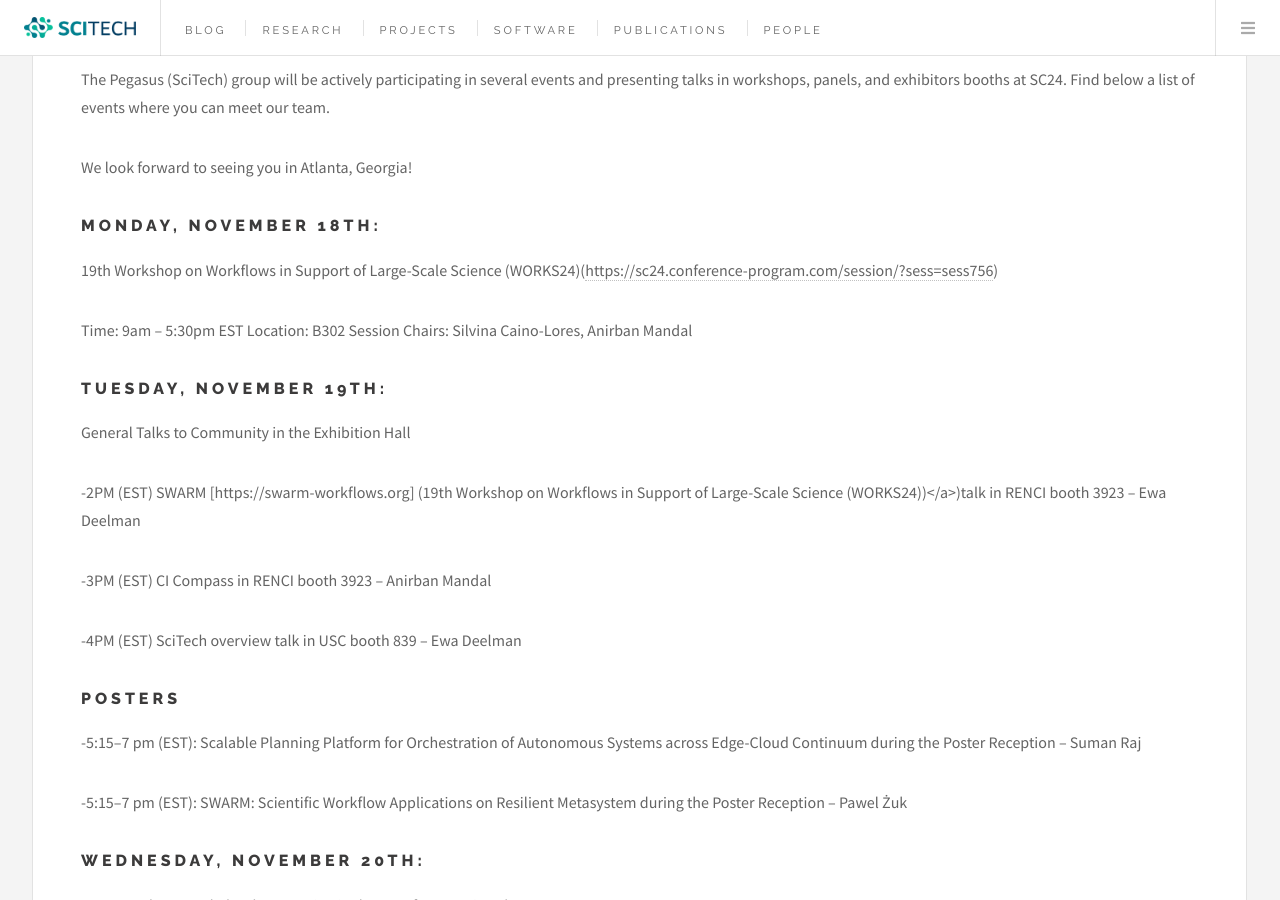
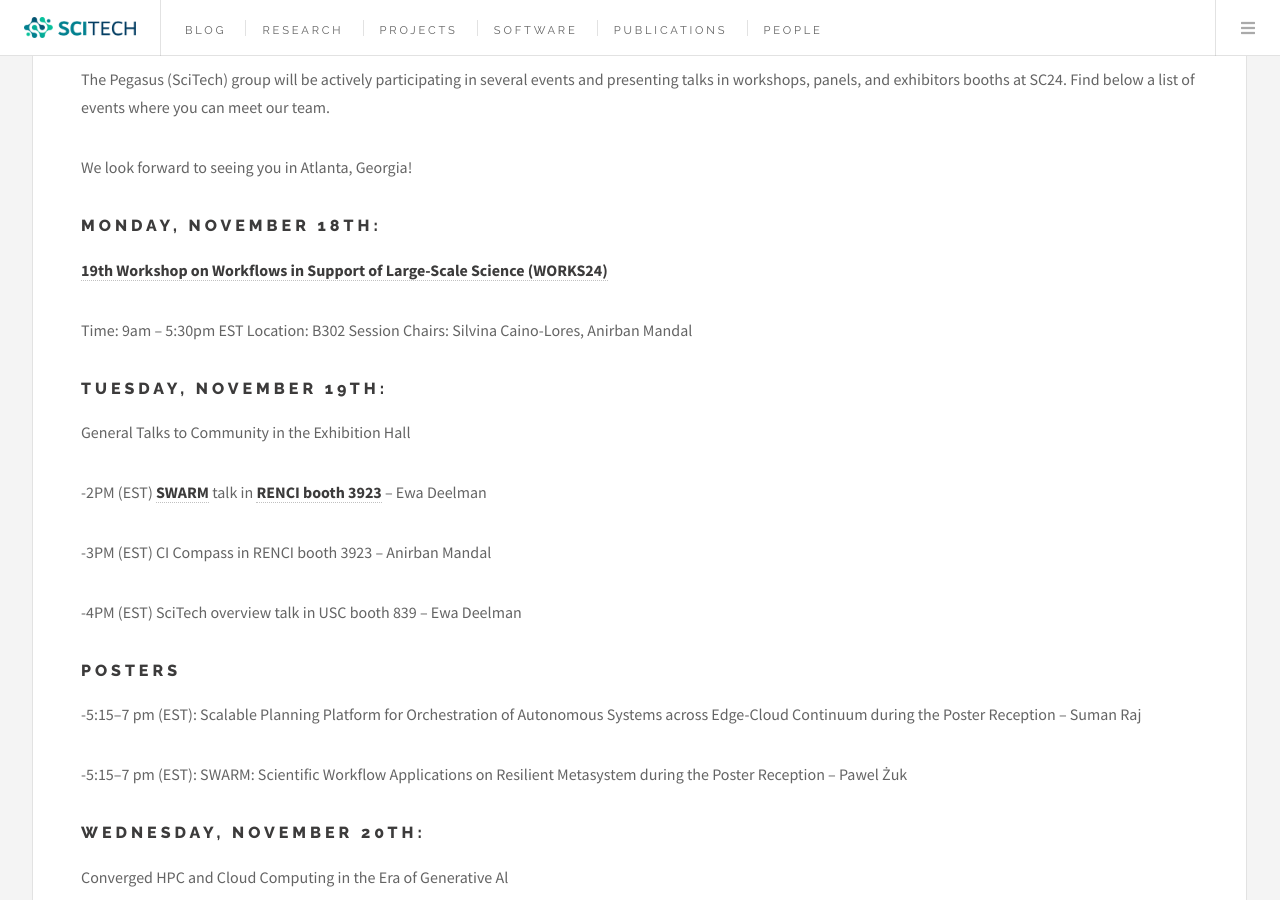
Before and after one commit to scitech-isi/scitech-isi.github.io, a Jekyll site: the page built from _posts/2024-10-29-Meet-Us-At-SC2024.md, in a window 1280 px wide and 900 px high, scrolled down 1054 px. Built offline with Jekyll 4.4.1, drawn with Linux system fonts in a browser that asks for light colours.

Commit message:
Update 2024-10-29-Meet-Us-At-SC2024.md

```diff
--- a/_posts/2024-10-29-Meet-Us-At-SC2024.md
+++ b/_posts/2024-10-29-Meet-Us-At-SC2024.md
@@ -18,7 +18,7 @@
 We look forward to seeing you in Atlanta, Georgia!
 
 # Monday, November 18th:
-19th Workshop on Workflows in Support of Large-Scale Science (WORKS24)(<a href="[https://sc24.conference-program.com/session/?sess=sess756](https://sc24.conference-program.com/session/?sess=sess756)">[https://sc24.conference-program.com/session/?sess=sess756](19th Workshop on Workflows in Support of Large-Scale Science (WORKS24))</a>)
+<b><a href="https://sc24.conference-program.com/session/?sess=sess756">19th Workshop on Workflows in Support of Large-Scale Science (WORKS24)</a></b>
 
 Time: 9am – 5:30pm EST
 Location: B302
@@ -27,7 +27,7 @@
 # Tuesday, November 19th:
 General Talks to Community in the Exhibition Hall
 
--2PM (EST) SWARM [https://swarm-workflows.org] (19th Workshop on Workflows in Support of Large-Scale Science (WORKS24))</a>)talk in RENCI booth 3923 – Ewa Deelman
+-2PM (EST) <b><a href="https://swarm-workflows.org">SWARM</a></b> talk in <b><a href="https://hallerickson.ungerboeck.com/prod/app85.cshtml?aat=peuh5vlO6ZHi%2b47qjYZa18Xc2wJidCmeJEqz3QTdp0w%3d">RENCI booth 3923</a></b> – Ewa Deelman
 
 -3PM (EST) CI Compass in RENCI booth 3923 – Anirban Mandal
 
```
